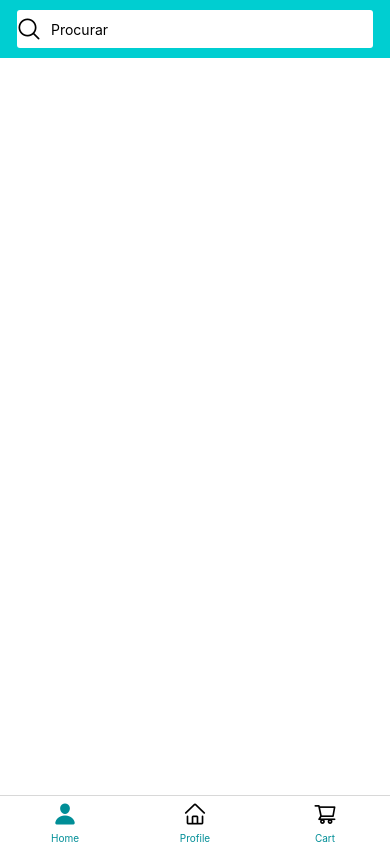
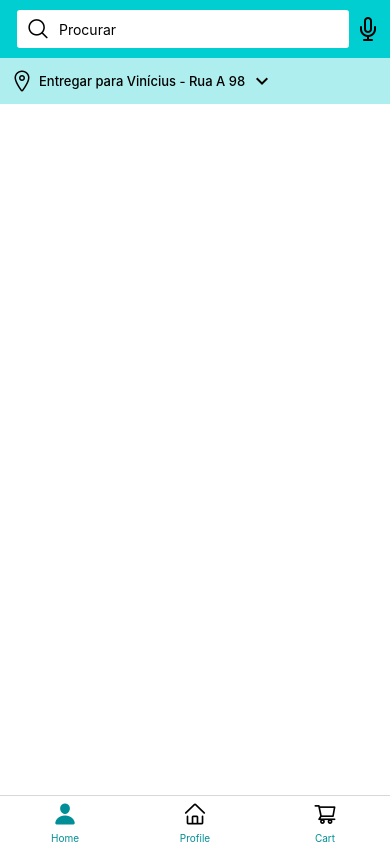
Before and after one commit to ViniTex231/AmazonClone, a React Native app in the folder amazon/: screen /Main in a window 390 px wide. Built offline with nearby package versions, Linux system fonts and the light colour scheme.

Commit message:
feat: 25% homescreen (1:49:16)

```diff
--- a/amazon/screens/HomeScreen.js
+++ b/amazon/screens/HomeScreen.js
@@ -1,6 +1,9 @@
 import { StyleSheet, Text, View, SafeAreaView, Platform, ScrollView, Pressable, TextInput} from 'react-native'
 import React from 'react'
 import { AntDesign } from '@expo/vector-icons';
+import { Feather } from '@expo/vector-icons';
+import { Ionicons } from '@expo/vector-icons';
+import { MaterialIcons } from '@expo/vector-icons';
 
 const HomeScreen = () => {
   return (
@@ -8,10 +11,22 @@ const HomeScreen = () => {
       <ScrollView>
         <View style={{backgroundColor: '#00CED1', padding: 10, flexDirection: 'row', alignItems: 'center'}}>
             <Pressable style={{flexDirection: 'row', alignItems: 'center', marginHorizontal: 7, gap: 10, backgroundColor: 'white', borderRadius: 3, height: 38, flex: 1}}>
-                <AntDesign name="search1" size={24} color="black" />
+                <AntDesign style={{paddingLeft: 10}} name="search1" size={22} color="black" />
                 <TextInput placeholder='Procurar' />
             </Pressable>
+
+            <Feather name="mic" size={24} color="black" />
         </View>
+
+        <View style={{flexDirection: 'row', alignItems: 'center', gap: 5, padding: 10, backgroundColor: '#AFEEEE'}}>
+            <Ionicons name="location-outline" size={24} color="black" />
+            <Pressable>
+                <Text style={{fontSize: 13, fontWeight: '500'}}>Entregar para Vinícius - Rua A 98</Text>
+            </Pressable>
+
+            <MaterialIcons name="keyboard-arrow-down" size={24} color="black" />
+        </View>
+
       </ScrollView>
     </SafeAreaView>
   )
```
